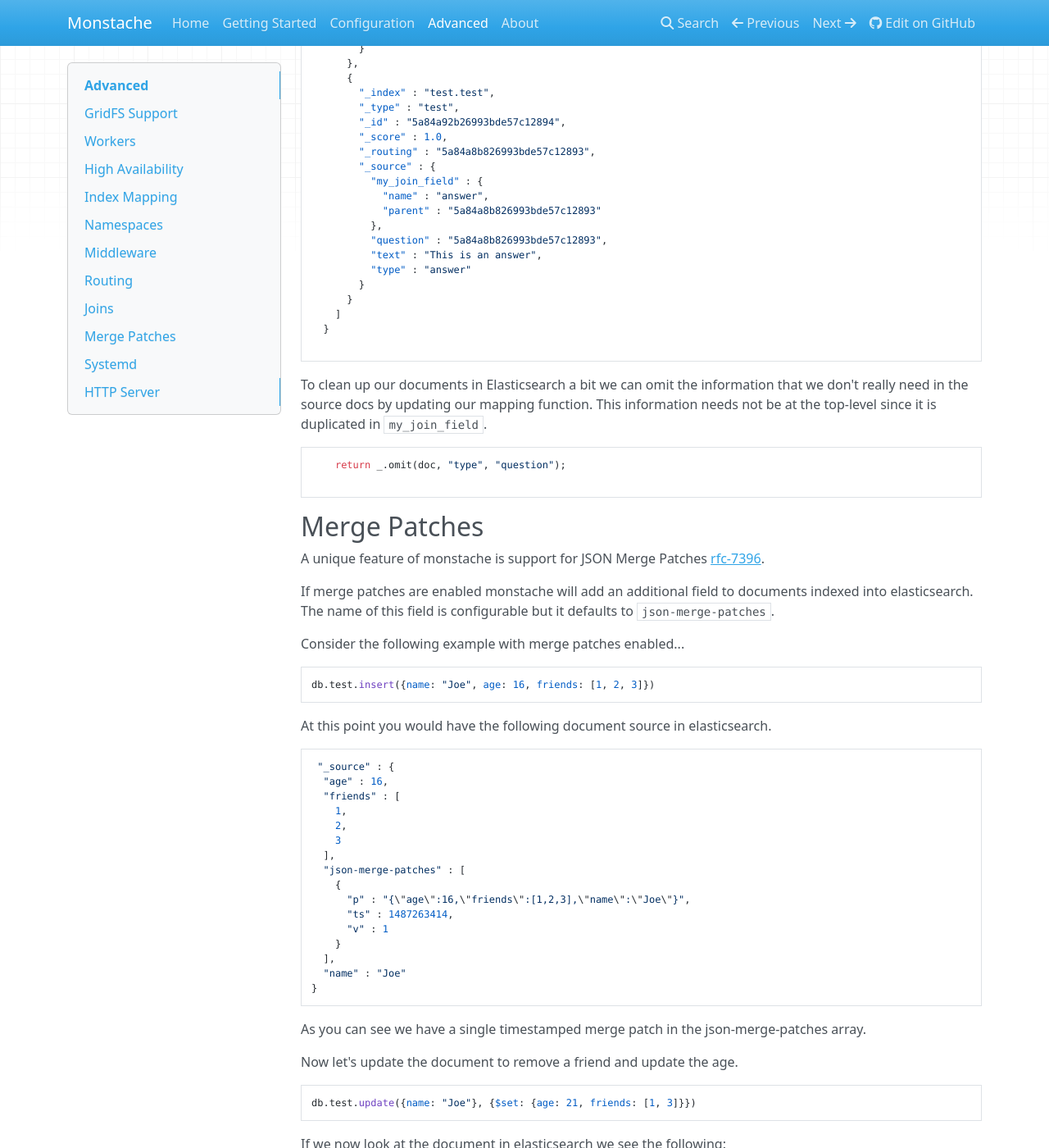
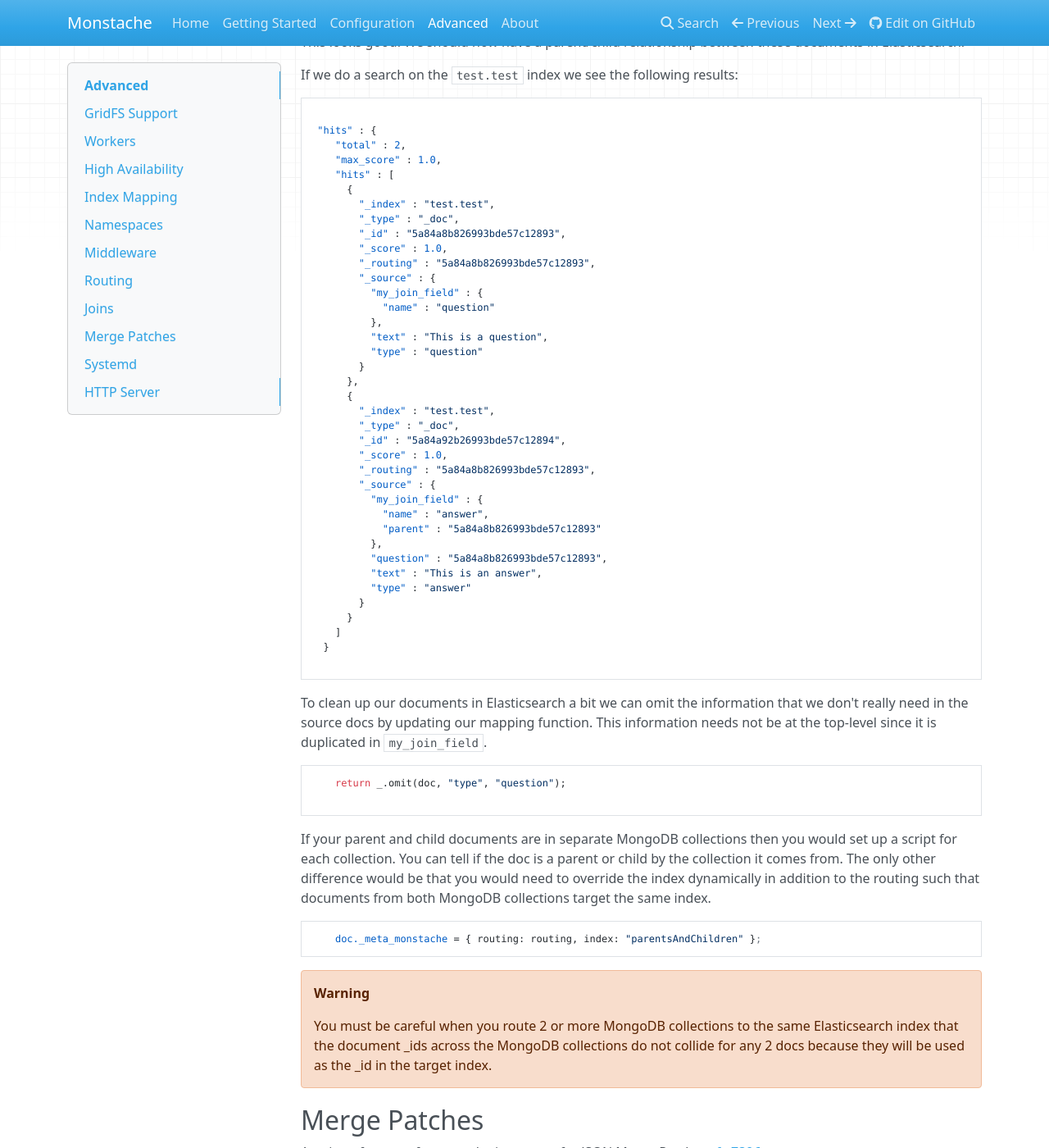
Before and after one commit to rwynn/monstache-site, an MkDocs documentation site: the page built from src/advanced.md, in a window 1280 px wide and 1400 px high, scrolled down 15580 px. Shown: the whole window at 82% size. Built offline with MkDocs 1.6.1, drawn with Linux system fonts in a browser that asks for light colours; nearby versions of some CDN libraries; old or Windows-style settings are respelled for this version of MkDocs; some of the changed text lies outside the part shown.

Commit message:
update docs for 4.0

````diff
--- a/docs/config/index.html
+++ b/docs/config/index.html
@@ -464,6 +465,9 @@
 <p>[] array of TOML table (default nil)</p>
 <p>When script is given monstache will pass the mongodb document into the script before indexing into elasticsearch.  See the section <a href="../advanced#middleware">Middleware</a>
 for more information.</p>
+<h2 id="graylog-addr">graylog-addr<a class="headerlink" href="#graylog-addr" title="Permanent link"></a></h2>
+<p>string (default "")</p>
+<p>The address of a graylog server to redirect logs to in GELF </p>
 <h2 id="logs">logs<a class="headerlink" href="#logs" title="Permanent link"></a></h2>
 <p>TOML table (default nil)</p>
 <p>Allows writing logs to a file using a rolling appender instead of stdout.  Supply a file path for each type of log you would like to send to a file.</p>
--- a/docs/index.html
+++ b/docs/index.html
@@ -244,5 +244,5 @@
 
 <!--
 MkDocs version : 0.17.2
-Build Date UTC : 2018-02-14 22:05:49
+Build Date UTC : 2018-02-15 22:18:10
 -->
--- a/src/advanced.md
+++ b/src/advanced.md
@@ -223,10 +223,20 @@
 
 When indexing documents from MongoDB into elasticsearch the default mapping is as follows:
 
+For Elasticsearch prior to 6.2
+
 ```text
-mongodb database name . mongodb collection name -> elasticsearch index name
-mongodb collection name -> elasticsearch type
-mongodb document _id -> elasticsearch document _id
+elasticsearch index name    <= mongodb database name . mongodb collection name
+elasticsearch type          <= mongodb collection name
+elasticsearch document _id  <= mongodb document _id
+```
+
+For Elasticsearch 6.2+
+
+```text
+elasticsearch index name    <= mongodb database name . mongodb collection name
+elasticsearch type          <= _doc
+elasticsearch document _id  <= mongodb document _id
 ```
 
 If these default won't work for some reason you can override the index and type mapping on a per collection basis by adding
@@ -650,7 +660,7 @@
 curl -XPUT 'localhost:9200/test.test?pretty' -H 'Content-Type: application/json' -d'
 {
   "mappings": {
-    "test": {
+    "_doc": {
       "properties": {
         "my_join_field": {
           "type": "join",
@@ -664,6 +674,15 @@
 }
 '
 ```
+
+!!! warning
+    The above mapping uses _doc as the Elasticsearch type. _doc is the recommended type for new
+    versions Elasticsearch but it only works with Elasticsearch versions 6.2 and greater.  Monstache
+    defaults to using _doc as the type when it detects Elasticsearch version 6.2 or greater.  If you
+    are using a previous version of Elasticsearch monstache defaults to using the MongoDB collection
+    name as the Elasticsearch type. The type Monstache uses can be overriden but it is not
+    recommended from Elasticsearch 6.2 on.
+
 
 Next will will configure Monstache with custom Javascript middleware that does transformation and routing.  In a file called CONFIG.toml.
 
@@ -723,10 +742,10 @@
 
 ```
 
-{"index":{"_id":"5a84a8b826993bde57c12893","_index":"test.test","_type":"test","_routing":"5a84a8b826993bde57c12893","_version":6522523668566769665,"_version_type":"external"}}
+{"index":{"_id":"5a84a8b826993bde57c12893","_index":"test.test","_type":"_doc","routing":"5a84a8b826993bde57c12893","version":6522523668566769665,"version_type":"external"}}
 {"my_join_field":{"name":"question"},"text":"This is a question","type":"question"}
 
-{"index":{"_id":"5a84a92b26993bde57c12894","_index":"test.test","_type":"test","_routing":"5a84a8b826993bde57c12893","_version":6522524162488008705,"_version_type":"external"}}
+{"index":{"_id":"5a84a92b26993bde57c12894","_index":"test.test","_type":"_doc","routing":"5a84a8b826993bde57c12893","version":6522524162488008705,"version_type":"external"}}
 {"my_join_field":{"name":"answer","parent":"5a84a8b826993bde57c12893"},"question":"5a84a8b826993bde57c12893","text":"This is an answer","type":"answer"}
 
 ```
@@ -743,7 +762,7 @@
     "hits" : [
       {
         "_index" : "test.test",
-        "_type" : "test",
+        "_type" : "_doc",
         "_id" : "5a84a8b826993bde57c12893",
         "_score" : 1.0,
         "_routing" : "5a84a8b826993bde57c12893",
@@ -757,7 +776,7 @@
       },
       {
         "_index" : "test.test",
-        "_type" : "test",
+        "_type" : "_doc",
         "_id" : "5a84a92b26993bde57c12894",
         "_score" : 1.0,
         "_routing" : "5a84a8b826993bde57c12893",
@@ -783,6 +802,18 @@
 	return _.omit(doc, "type", "question");
 
 ```
+
+If your parent and child documents are in separate MongoDB collections then you would set up a script
+for each collection.  You can tell if the doc is a parent or child by the collection it comes from. The only other difference would be that you would need to override the index dynamically in addition to the routing such that documents from both MongoDB collections target the same
+index.
+
+```
+    doc._meta_monstache = { routing: routing, index: "parentsAndChildren" };
+```
+!!! warning
+    You must be careful when you route 2 or more MongoDB collections to the same Elasticsearch index
+    that the document _ids across the MongoDB collections do not collide for any 2 docs because
+    they will be used as the _id in the target index.
 
 ## Merge Patches
 
````
Also changed, not shown: other parts of docs/config/index.html (+1 -0 lines), docs/advanced/index.html (+36 -8 lines), docs/sitemap.xml (+5 -5 lines), docs/start/index.html (+7 -3 lines), src/config.md (+6 -0 lines), src/start.md (+12 -2 lines), docs/search/search_index.json.
